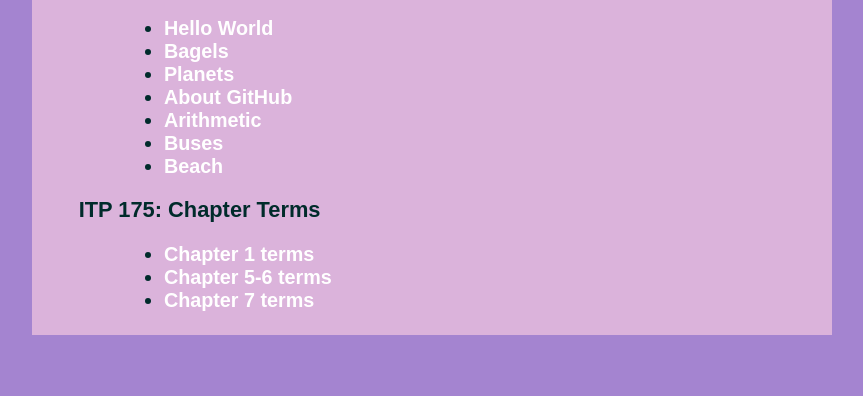
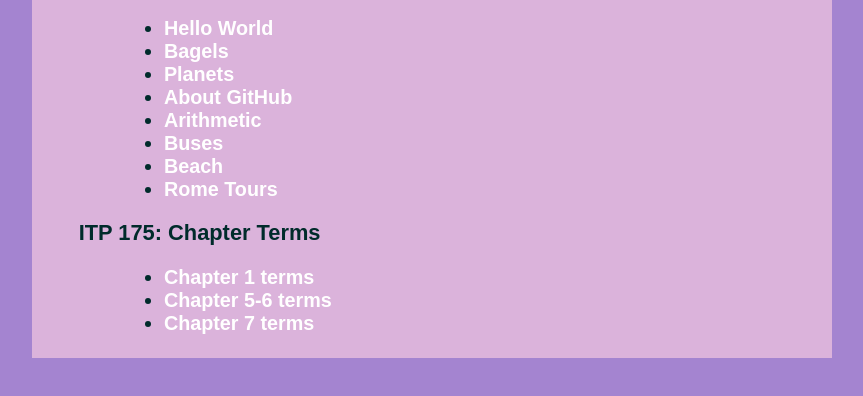
Before and after one commit to tkipps2889/tkipps2889.github.io, a plain HTML site: page index.html in a window 1280 px wide. Shown: the part 146-542 px from the top of the page, without its empty margins (208-1071 px from the left). Drawn offline with Linux system fonts and the light colour scheme.

Commit message:
Update index.html

```diff
--- a/index.html
+++ b/index.html
@@ -41,6 +41,7 @@
             <li><a href="arithmetic.html">Arithmetic</a></li>
             <li><a href="buses.html">Buses</a></li>
             <li><a href="beach.html">Beach</a></li>
+            <li><a href="tour-rome.html">Rome Tours</a></li>
           </ul>
         </h3>
         <h2>ITP 175: Chapter Terms</h2>
```
